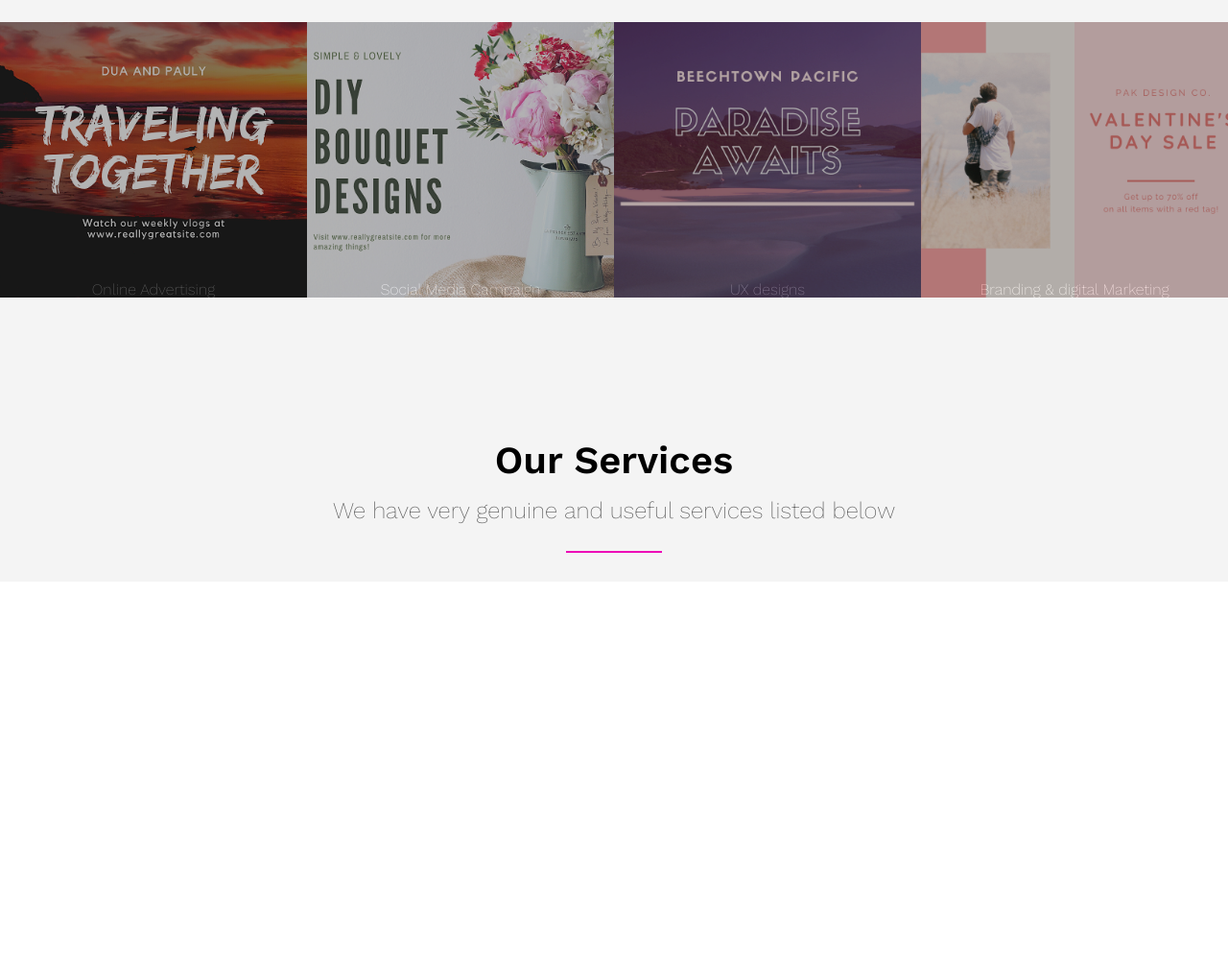
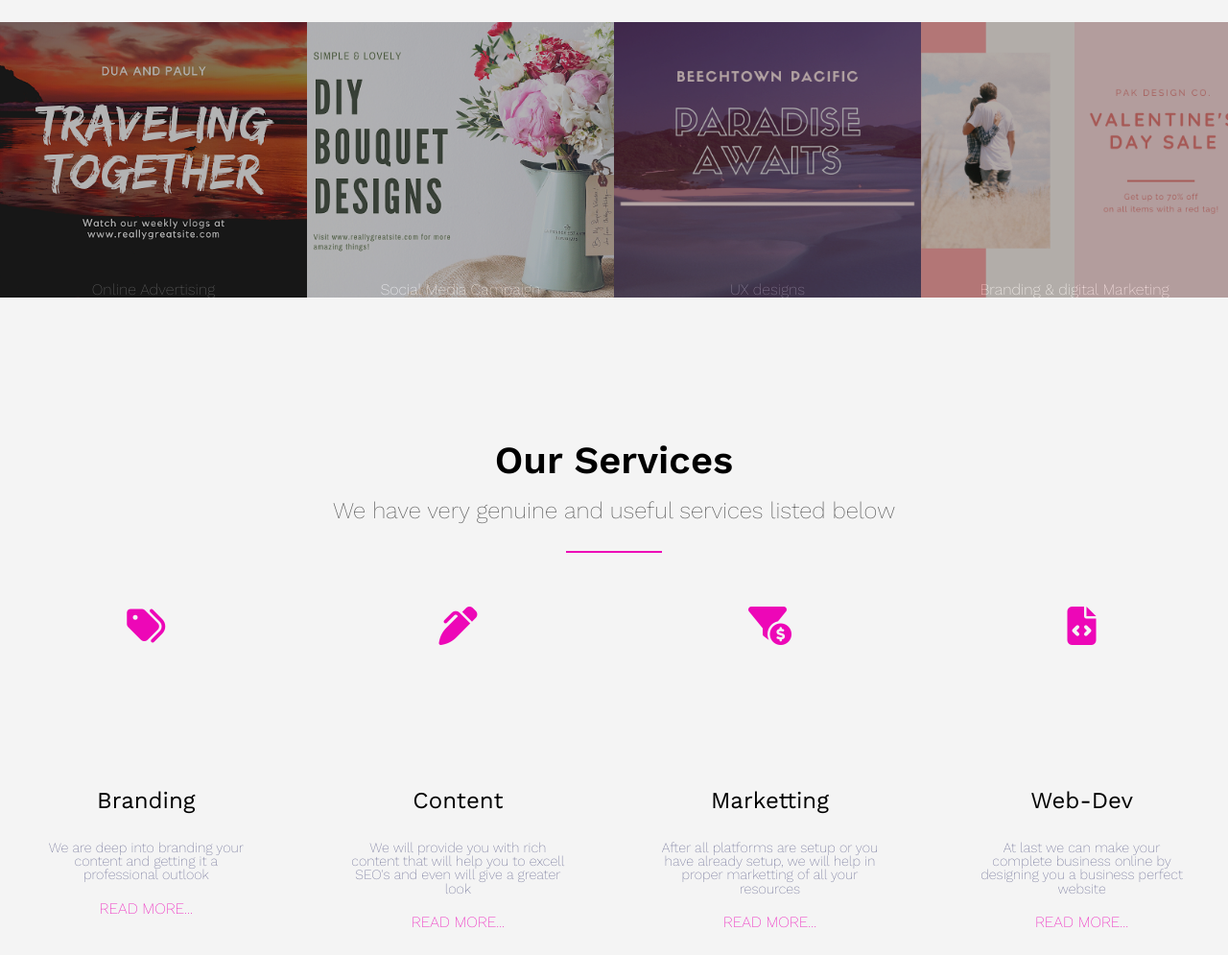
Before and after one commit to prajjwalkumar17/Solutions-Company, a plain HTML site: page Resources/index.html in a window 1280 px wide. Shown: the part 1622-2617 px from the top of the page at 96% size. Before the commit the page ends 2228 px from the top, so only its background shows below. Drawn offline with nearby package versions, Linux system fonts and the light colour scheme.

Commit message:
completed 3 sec going for featured

```diff
--- a/Resources/Css/index.css
+++ b/Resources/Css/index.css
@@ -218,8 +218,8 @@ header {
   text-align: center;
 }
 .service-heading {
+  font-size: 250%;
   color: #000;
-  font-size: 250%;
   margin-bottom: 20px;
   margin-top: 150px;
 }
@@ -238,3 +238,34 @@ header {
   display: block;
   margin: 30px auto 0 auto;
 }
+
+.big-icon {
+  font-size: 250%;
+  color: #ed07b7;
+  display: block;
+  margin-bottom: 30px;
+}
+
+.service-box {
+  padding: 1% 3%;
+}
+
+.service-heading {
+  font-size: 150%;
+  margin-bottom: 30px;
+  font-weight: 400;
+}
+
+.service-para {
+  font-size: 90%;
+  color: #666890;
+  margin-bottom: 20px;
+}
+
+.service-link {
+  text-decoration: none;
+  color: #ed07b7;
+  text-transform: uppercase;
+}
+
+/*** Featured ***/
--- a/Resources/index.html
+++ b/Resources/index.html
@@ -3,6 +3,10 @@
 <!DOCTYPE html>
 <html>
   <head>
+    <script
+      src="https://kit.fontawesome.com/9485a7f96c.js"
+      crossorigin="anonymous"
+    ></script>
     <link rel="preconnect" href="https://fonts.gstatic.com" />
     <link
       href="https://fonts.googleapis.com/css2?family=Work+Sans:wght@100;200;400;600&display=swap"
@@ -106,11 +110,49 @@
 
     <section class="services-sec">
       <div class="row">
-        <h2 class="service-heading">Our Services</h2>
+        <h2 class="work-heading">Our Services</h2>
         <h3 class="service-subheading">
           We have very genuine and useful services listed below
         </h3>
       </div>
+      <div class="row">
+        <div class="col span_1_of_4 service-box">
+          <i class="fas fa-tags big-icon"></i>
+          <h4 class="service-heading">Branding</h4>
+          <p class="service-para">
+            We are deep into branding your content and getting it a professional
+            outlook
+          </p>
+          <a class="service-link" href="#">Read More...</a>
+        </div>
+        <div class="col span_1_of_4 service-box">
+          <i class="fas fa-pen-alt big-icon"></i>
+          <h4 class="service-heading">Content</h4>
+          <p class="service-para">
+            We will provide you with rich content that will help you to excell
+            SEO's and even will give a greater look
+          </p>
+          <a class="service-link" href="#">Read More...</a>
+        </div>
+        <div class="col span_1_of_4 service-box">
+          <i class="fas fa-funnel-dollar big-icon"></i>
+          <h4 class="service-heading">Marketting</h4>
+          <p class="service-para">
+            After all platforms are setup or you have already setup, we will
+            help in proper marketting of all your resources
+          </p>
+          <a class="service-link" href="#">Read More...</a>
+        </div>
+        <div class="col span_1_of_4 service-box">
+          <i class="fas fa-file-code big-icon"></i>
+          <h4 class="service-heading">Web-Dev</h4>
+          <p class="service-para">
+            At last we can make your complete business online by designing you a
+            business perfect website
+          </p>
+          <a class="service-link" href="#">Read More...</a>
+        </div>
+      </div>
     </section>
   </body>
 </html>
```
